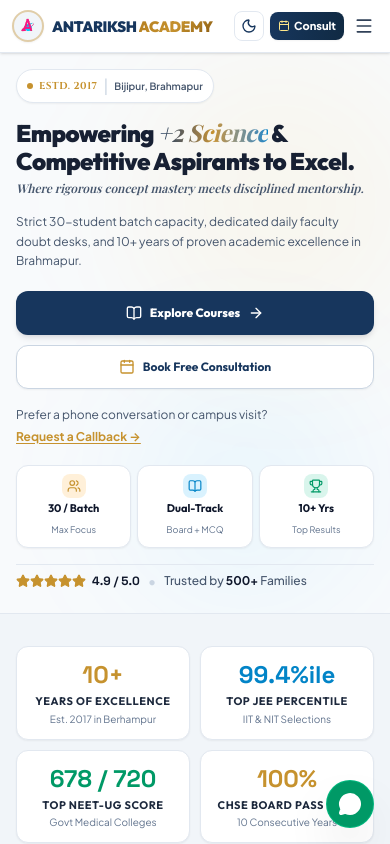
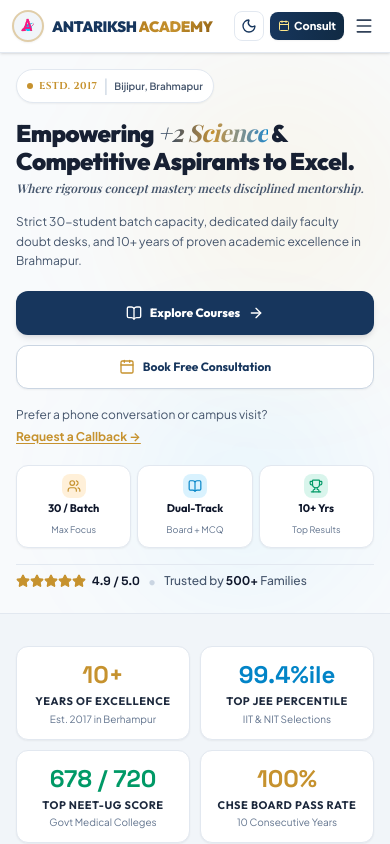
Before and after one commit to chandan0000001/tutionwebsite, a React (Vite) app: page / in a window 390 px wide. Shown: the top 844 px of the page. Built offline with nearby package versions, Linux system fonts and the light colour scheme; a web font is replaced by a local one.

Commit message:
Remove floating WhatsApp button from home page

```diff
--- a/src/pages/HomePage.tsx
+++ b/src/pages/HomePage.tsx
@@ -17,7 +17,6 @@
   ChevronUp,
   ChevronLeft,
   ChevronRight,
-  MessageCircle,
   Flame,
   Award,
   Camera,
@@ -1445,20 +1444,6 @@
           </p>
         </div>
       </section>
-
-      {/* 12. MOBILE FLOATING QUICK-CONNECT WHATSAPP BUTTON (Compact Circular FAB) */}
-      <div className="fixed bottom-4 right-4 z-40 sm:hidden">
-        <a
-          href={ACADEMY_CONFIG.contact.whatsappLink}
-          target="_blank"
-          rel="noopener noreferrer"
-          aria-label="Chat with Admissions on WhatsApp"
-          className="w-12 h-12 rounded-full bg-emerald-600 hover:bg-emerald-500 text-white flex items-center justify-center shadow-2xl active:scale-95 transition-all border border-emerald-400/50"
-        >
-          <MessageCircle className="w-6 h-6 fill-white" />
-        </a>
-      </div>
-
     </div>
   );
 };
```
